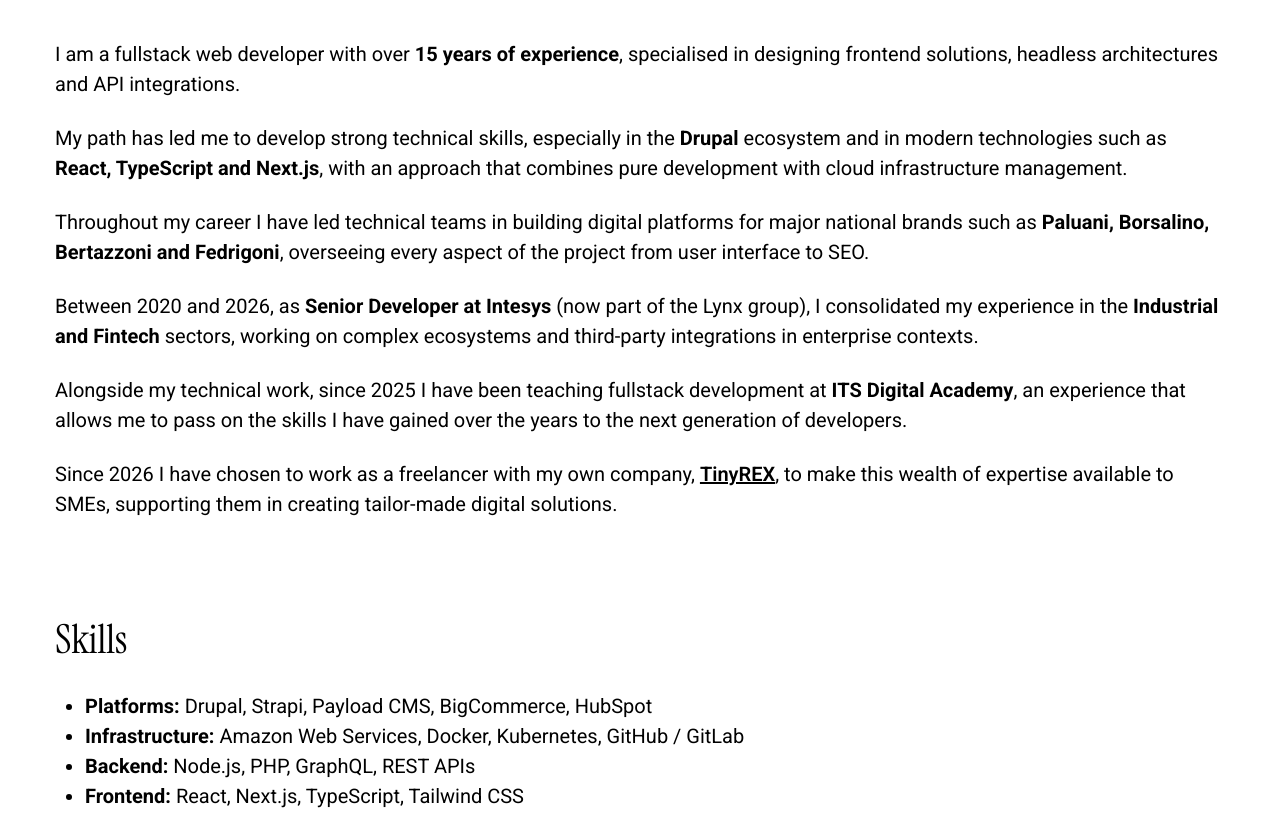
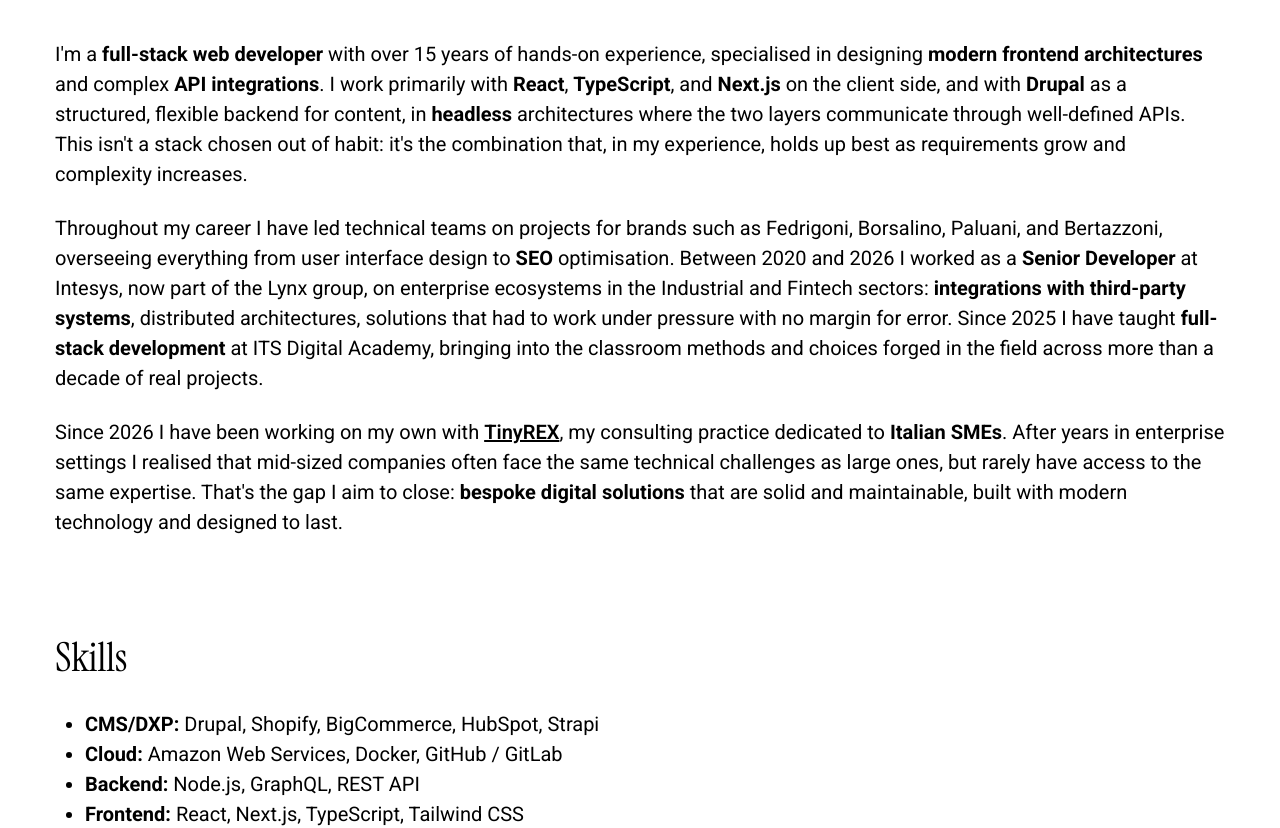
Before and after one commit to axelpezzo/alexpezzini-website, a Next.js app: page /en in a window 1280 px wide. Shown: the part 1013-1841 px from the top of the page. Built offline with nearby package versions, Linux system fonts and the light colour scheme; no server answers.

Commit message:
feat: refine content structure and enhance SectionHome components with updated links and dynamic translations

```diff
--- a/messages/en.json
+++ b/messages/en.json
@@ -8,34 +8,40 @@
   },
   "Section_2": {
     "title": "Career",
-    "p_1": "I am a fullstack web developer with over <strong>15 years of experience</strong>, specialised in designing frontend solutions, headless architectures and API integrations.",
-    "p_2": "My path has led me to develop strong technical skills, especially in the <strong>Drupal</strong> ecosystem and in modern technologies such as <strong>React, TypeScript and Next.js</strong>, with an approach that combines pure development with cloud infrastructure management.",
-    "p_3": "Throughout my career I have led technical teams in building digital platforms for major national brands such as <strong>Paluani, Borsalino, Bertazzoni and Fedrigoni</strong>, overseeing every aspect of the project from user interface to SEO.",
-    "p_4": "Between 2020 and 2026, as <strong>Senior Developer at Intesys</strong> (now part of the Lynx group), I consolidated my experience in the <strong>Industrial and Fintech</strong> sectors, working on complex ecosystems and third-party integrations in enterprise contexts.",
-    "p_5": "Alongside my technical work, since 2025 I have been teaching fullstack development at <strong>ITS Digital Academy</strong>, an experience that allows me to pass on the skills I have gained over the years to the next generation of developers.",
-    "p_6": "Since 2026 I have chosen to work as a freelancer with my own company, <tinyrex>TinyREX</tinyrex>, to make this wealth of expertise available to SMEs, supporting them in creating tailor-made digital solutions.",
+    "p_1": "I'm a <strong>full-stack web developer</strong> with over 15 years of hands-on experience, specialised in designing <strong>modern frontend architectures</strong> and complex <strong>API integrations</strong>. I work primarily with <strong>React</strong>, <strong>TypeScript</strong>, and <strong>Next.js</strong> on the client side, and with <strong>Drupal</strong> as a structured, flexible backend for content, in <strong>headless</strong> architectures where the two layers communicate through well-defined APIs. This isn't a stack chosen out of habit: it's the combination that, in my experience, holds up best as requirements grow and complexity increases.",
+    "p_2": "Throughout my career I have led technical teams on projects for brands such as Fedrigoni, Borsalino, Paluani, and Bertazzoni, overseeing everything from user interface design to <strong>SEO</strong> optimisation. Between 2020 and 2026 I worked as a <strong>Senior Developer</strong> at Intesys, now part of the Lynx group, on enterprise ecosystems in the Industrial and Fintech sectors: <strong>integrations with third-party systems</strong>, distributed architectures, solutions that had to work under pressure with no margin for error. Since 2025 I have taught <strong>full-stack development</strong> at ITS Digital Academy, bringing into the classroom methods and choices forged in the field across more than a decade of real projects.",
+    "p_3": "Since 2026 I have been working on my own with <tinyrex>TinyREX</tinyrex>, my consulting practice dedicated to <strong>Italian SMEs</strong>. After years in enterprise settings I realised that mid-sized companies often face the same technical challenges as large ones, but rarely have access to the same expertise. That's the gap I aim to close: <strong>bespoke digital solutions</strong> that are solid and maintainable, built with modern technology and designed to last.",
+    "tinyrex_link_title": "TinyREX - Digital Evolution Partner",
     "skill_title": "Skills",
-    "skill_1": "<strong>Platforms:</strong> Drupal, Strapi, Payload CMS, BigCommerce, HubSpot",
-    "skill_2": "<strong>Infrastructure:</strong> Amazon Web Services, Docker, Kubernetes, GitHub / GitLab",
-    "skill_3": "<strong>Backend:</strong> Node.js, PHP, GraphQL, REST APIs",
+    "skill_1": "<strong>CMS/DXP:</strong> Drupal, Shopify, BigCommerce, HubSpot, Strapi",
+    "skill_2": "<strong>Cloud:</strong> Amazon Web Services, Docker, GitHub / GitLab",
+    "skill_3": "<strong>Backend:</strong> Node.js, GraphQL, REST API",
     "skill_4": "<strong>Frontend:</strong> React, Next.js, TypeScript, Tailwind CSS"
   },
   "Section_3": {
     "title": "Development",
-    "block_1_title": "Web Sites & Web Applications",
-    "block_1_text": "I design and develop tailor-made <strong>websites and web applications</strong> that can be fully managed by administrative users, creating customized solutions such as private areas, corporate portals, intranets, and interactive dashboards. On the frontend, I rely on modern technologies such as <strong>Next.js, React, and TypeScript</strong>. My experience also includes the use of numerous CMSs, both in their traditional and headless versions. In particular, I have in-depth knowledge of <strong>Drupal</strong> and I am able to integrate new features with existing systems or develop fully customized projects.",
+    "block_1_title": "Web Site & Web Applications",
+    "block_1_text": "I design and develop bespoke websites and web applications, with particular attention to what happens after handover: every solution must be manageable independently by the people who use it every day, without having to call a developer for every change. I work primarily with <strong>React</strong>, <strong>Next.js</strong>, and <strong>TypeScript</strong> on the frontend, and I choose the CMS based on the project, not out of habit. I have in-depth knowledge of <strong>Drupal</strong>, which I use both in its traditional form and in <strong>headless</strong> architectures, and extensive experience integrating custom functionality into existing systems—including corporate portals, private areas, and interactive dashboards.",
     "block_2_title": "Mobile First & PWA",
-    "block_2_text": "I develop interfaces with a mobile-first approach, ensuring an optimal experience on smartphones and tablets from the early stages of the project. I also create <strong>Progressive Web Apps (PWAs)</strong>, web applications that combine the features of a website with those of a native app: installable directly on the device, accessible offline, and with reduced loading times.",
+    "block_2_text": "I design interfaces starting from the smallest screen, not as a final adaptation but as the starting point. That means the smartphone experience is not a reduced version of desktop: it is the reference everything else is built on. I also build <strong>Progressive Web Apps</strong>, applications that live in the browser but behave like native apps: they install on the device, work offline, and load quickly even on slow connections. For certain types of project it is the most sensible choice compared to a native app, both in terms of cost and maintenance.",
     "block_3_title": "Ecommerce & B2B",
-    "block_3_text": "I build <strong>Ecommerce platforms and B2B solutions</strong>, having gained extensive experience in developing online sales systems for both consumer and business markets. This expertise is supported by my official <strong>BigCommerce Developer</strong> certification, which enables me to optimally integrate purchasing flows, complex catalogs, and customized interfaces for specific needs."
+    "block_3_text": "I have worked on online sales platforms for very different markets, from consumer to B2B with complex catalogues, customer-specific price lists, and purchasing flows that resemble no standard template. I am a <strong>certified BigCommerce Developer</strong>—a platform I use when the project calls for infrastructural solidity without giving up flexibility on the frontend. For projects that need full control over architecture, I work on custom solutions integrated with the client's existing systems, from ERPs to CRMs."
   },
   "Section_4": {
     "title": "Training",
     "block_1_title": "ITS Digital Academy",
-    "block_1_text": "My experience as an ITS teacher for the <strong>Fullstack Web Developer</strong> course has allowed me to turn complex concepts into clear and concise explanations, guiding students in acquiring technical skills that are immediately applicable in the job market. Each training path is tailored, calibrated according to the starting level and the goals to be achieved, and developed through a hands-on, project-oriented approach that combines theory with real-world application."
+    "block_1_text": "Since 2025 I have been teaching full-stack development at <strong>ITS Digital Academy</strong>. It is not a side activity: it is how I chose to give something back to a profession that has given me a great deal. In the classroom I bring what I have learned on real projects—including mistakes and shortcuts that do not work. The path I build with students is practical by definition: we work on real projects from the first weeks, because the best way to learn to develop is to develop, not to study how it is done."
   },
   "Section_5": {
     "title": "Contacts",
+    "tinyrex_link_title": "TinyREX - Digital Evolution Partner",
+    "tinyrex_intro": "Through <tinyrex>TinyREX</tinyrex> I offer my senior experience in two ways: as an external developer for structured teams, or as a fractional technical lead for startups and SMEs.",
+    "daas_title": "Developer-as-a-Service",
+    "daas_body": "I handle development and maintenance of: websites, web applications, e-commerce and API integrations. I can work directly within your team or independently, following the project from brief to release.",
+    "daas_cta": "Explore my tech stack",
+    "fcto_title": "Fractional CTO",
+    "fcto_body": "I take care of the more strategic technical side: roadmap, architecture, tooling, team coordination. Useful when you need a senior technical figure without the commitment of a full-time hire.",
+    "fcto_cta": "Let's talk about your project",
     "subtitle": "For any information you can:",
     "block_1_title": "Send me an email",
     "block_2_title": "Contact me on LinkedIn",
--- a/messages/it.json
+++ b/messages/it.json
@@ -8,34 +8,40 @@
   },
   "Section_2": {
     "title": "Carriera",
-    "p_1": "Sono uno sviluppatore web fullstack con oltre <strong>15 anni di esperienza</strong>, specializzato nella progettazione di soluzioni frontend, architetture headless e integrazioni API.",
-    "p_2": "Il mio percorso mi ha portato a maturare una forte competenza tecnica, in particolare nell'ecosistema <strong>Drupal</strong> e nelle tecnologie moderne come <strong>React, TypeScript e Next.js</strong>, con un approccio che unisce lo sviluppo puro alla gestione dell'infrastruttura cloud.",
-    "p_3": "Nel corso della mia carriera ho guidato team tecnici nella realizzazione di piattaforme digitali per brand di rilievo nazionale come <strong>Paluani, Borsalino, Bertazzoni e Fedrigoni</strong>, curando ogni aspetto del progetto: dall'interfaccia utente alla SEO.",
-    "p_4": "Tra il 2020 e il 2026, come <strong>Senior Developer in Intesys</strong> (oggi parte del gruppo Lynx), ho consolidato la mia esperienza nei settori <strong>Industrial e Fintech</strong>, lavorando su ecosistemi complessi e integrazioni di terze parti in contesti enterprise.",
-    "p_5": "Parallelamente all'attività tecnica, dal 2025 insegno sviluppo fullstack presso <strong>l'ITS Digital Academy</strong>, un'esperienza che mi permette di trasmettere le competenze maturate negli anni alle nuove generazioni di sviluppatori.",
-    "p_6": "Dal 2026 ho scelto di intraprendere la libera professione con la mia realtà, <tinyrex>TinyREX</tinyrex>, per mettere questo bagaglio di competenze a disposizione delle PMI, supportandole nella creazione di soluzioni digitali su misura.",
+    "p_1": "Sono uno <strong>sviluppatore web fullstack</strong> con oltre 15 anni di esperienza sul campo, specializzato nella progettazione di <strong>architetture frontend moderne</strong> e <strong>integrazioni API</strong> complesse. Lavoro principalmente con <strong>React</strong>, <strong>TypeScript</strong> e <strong>Next.js</strong> per la parte client, e con <strong>Drupal</strong> come backend strutturato e flessibile per la gestione dei contenuti, in architetture <strong>headless</strong> dove i due livelli comunicano attraverso API ben definite. Non è uno stack scelto per abitudine: è la combinazione che, nella mia esperienza, regge meglio quando i requisiti crescono e la complessità aumenta.",
+    "p_2": "Nel corso della carriera ho guidato team tecnici su progetti per brand come Fedrigoni, Borsalino, Paluani e Bertazzoni, curando ogni aspetto dalla progettazione dell'interfaccia utente all'ottimizzazione <strong>SEO</strong>. Tra il 2020 e il 2026 ho lavorato come <strong>Senior Developer</strong> in Intesys, oggi parte del gruppo Lynx, su ecosistemi enterprise nei settori Industrial e Fintech: <strong>integrazioni con sistemi di terze parti</strong>, architetture distribuite, soluzioni che dovevano funzionare sotto pressione senza margine di errore. Dal 2025 insegno <strong>sviluppo fullstack</strong> all'ITS Digital Academy, dove porto in aula metodi e scelte costruiti sul campo in oltre un decennio di progetti reali.",
+    "p_3": "Dal 2026 lavoro in proprio con <tinyrex>TinyREX</tinyrex>, la mia realtà di consulenza dedicata alle <strong>PMI italiane</strong>. Dopo anni in contesti enterprise ho capito che le aziende di dimensioni medie hanno spesso gli stessi problemi tecnici delle grandi, ma raramente accesso alle stesse competenze. È il gap che cerco di colmare: <strong>soluzioni digitali su misura</strong>, solide e manutenibili, costruite con tecnologie moderne e pensate per durare nel tempo.",
+    "tinyrex_link_title": "TinyREX - Digital Evolution Partner",
     "skill_title": "Competenze",
-    "skill_1": "<strong>Piattaforme:</strong> Drupal, Strapi, Payload CMS, BigCommerce, HubSpot",
-    "skill_2": "<strong>Infrastruttura:</strong> Amazon Web Services, Docker, Kubernetes, GitHub / GitLab",
-    "skill_3": "<strong>Backend:</strong> Node.js, PHP, GraphQL, REST APIs",
+    "skill_1": "<strong>CMS/DXP:</strong> Drupal, Shopify, BigCommerce, HubSpot, Strapi",
+    "skill_2": "<strong>Cloud:</strong> Amazon Web Services, Docker, GitHub / GitLab",
+    "skill_3": "<strong>Backend:</strong> Node.js, GraphQL, REST API",
     "skill_4": "<strong>Frontend:</strong> React, Next.js, TypeScript, Tailwind CSS"
   },
   "Section_3": {
     "title": "Sviluppo",
     "block_1_title": "Web Site & Web Applications",
-    "block_1_text": "Progetto e sviluppo <strong>siti e applicazioni web</strong> tailor-made completamente gestibili in autonomia dagli utenti amministrativi creando soluzioni personalizzate come aree riservate, portali aziendali, intranet e dashboard interattive. Nel frontend mi affido a tecnologie moderne come <strong>Next.js, React e TypeScript</strong>. La mia esperienza include anche l'utilizzo di numerosi CMS, sia nella loro versione tradizionale che headless. In particolare, ho una approfondita conoscenza di <strong>Drupal</strong> e sono in grado di integrare nuove funzionalità con sistemi esistenti o di realizzare progetti completamente personalizzati.",
+    "block_1_text": "Progetto e sviluppo siti e applicazioni web su misura, con un'attenzione particolare a quello che succede dopo la consegna: ogni soluzione deve essere gestibile in autonomia da chi la usa ogni giorno, senza dover chiamare uno sviluppatore per ogni modifica. Lavoro principalmente con <strong>React</strong>, <strong>Next.js</strong> e <strong>TypeScript</strong> sul frontend, e scelgo il CMS in base al progetto, non per abitudine. Ho una conoscenza approfondita di <strong>Drupal</strong>, che uso sia nella sua forma tradizionale che in architettura <strong>headless</strong>, e una lunga esperienza nell'integrare funzionalità custom in sistemi già esistenti, portali aziendali, aree riservate e dashboard interattive inclusi.",
     "block_2_title": "Mobile First & PWA",
-    "block_2_text": "Sviluppo interfacce con un approccio mobile first, garantendo un'esperienza ottimale su smartphone e tablet fin dalle prime fasi del progetto. Inoltre creo <strong>Progressive Web App (PWA)</strong>, applicazioni web che combinano le funzionalità di un sito con quelle di un'app nativa: installabili direttamente sul dispositivo, accessibili offline e con tempi di caricamento ridotti.",
+    "block_2_text": "Progetto le interfacce partendo dallo schermo più piccolo, non come adattamento finale ma come punto di partenza. Significa che l'esperienza su smartphone non è una versione ridotta di quella desktop: è il riferimento su cui si costruisce tutto il resto. Sviluppo anche <strong>Progressive Web App</strong>, applicazioni che vivono nel browser ma si comportano come app native: si installano sul dispositivo, funzionano offline e si caricano velocemente anche su connessioni lente. Per certi tipi di progetto è la scelta più sensata rispetto a un'app nativa, sia in termini di costi che di manutenzione.",
     "block_3_title": "Ecommerce & B2B",
-    "block_3_text": "Realizzo piattaforme <strong>Ecommerce e soluzioni B2B</strong>, avendo maturato una lunga esperienza nello sviluppo di sistemi di vendita online sia per il mercato consumer che per quello aziendale. Questa competenza è supportata dalla certificazione ufficiale di <strong>BigCommerce Developer</strong>, che mi permette di integrare al meglio flussi di acquisto, cataloghi complessi e interfacce personalizzate per esigenze specifiche."
+    "block_3_text": "Ho lavorato su piattaforme di vendita online per mercati molto diversi tra loro, dal consumer al B2B con cataloghi complessi, listini personalizzati per cliente e flussi di acquisto che non assomigliano a nessun template standard. Sono <strong>certificato BigCommerce Developer</strong>, una piattaforma che uso quando il progetto richiede solidità infrastrutturale senza rinunciare alla flessibilità sul frontend. Per i progetti che richiedono un controllo totale sull'architettura, lavoro su soluzioni custom integrate con i sistemi già in uso dal cliente, dai gestionali ai CRM."
   },
   "Section_4": {
     "title": "Formazione",
     "block_1_title": "ITS Digital Academy",
-    "block_1_text": "La mia esperienza come docente ITS per il corso di <strong>Sviluppatore Web Fullstack</strong> mi ha consentito di trasformare concetti complessi in spiegazioni chiare e sintetiche, guidando i ragazzi nell'acquisizione di competenze tecniche immediatamente spendibili nel mondo del lavoro. Ogni percorso formativo è studiato su misura, calibrato in base al livello di partenza e agli obiettivi da raggiungere, e si sviluppa attraverso un approccio pratico e orientato a progetti reali, così da unire teoria e applicazione concreta."
+    "block_1_text": "Dal 2025 insegno sviluppo fullstack presso <strong>ITS Digital Academy</strong>. Non è un'attività collaterale: è il modo in cui ho scelto di restituire qualcosa a una professione che mi ha dato molto. In aula porto quello che ho imparato sui progetti reali, compresi gli errori e le scorciatoie che non funzionano. Il percorso che costruisco con gli studenti è pratico per definizione: si lavora su progetti concreti fin dalle prime settimane, perché il modo migliore per imparare a sviluppare è sviluppare, non studiare come si fa."
   },
   "Section_5": {
     "title": "Contatti",
+    "tinyrex_link_title": "TinyREX - Digital Evolution Partner",
+    "tinyrex_intro": "Con <tinyrex>TinyREX</tinyrex> metto a disposizione la mia esperienza senior in due modalità: come developer esterno per team strutturati o come riferimento tecnico su base frazionata per startup e PMI.",
+    "daas_title": "Developer-as-a-Service",
+    "daas_body": "Mi occupo dello sviluppo e della manutenzione di: siti, applicazioni web, e-commerce e integrazioni API. Posso lavorare direttamente all'interno del tuo team o in autonomia, seguendo il progetto dall'analisi al rilascio.",
+    "daas_cta": "Scopri il mio stack tecnologico",
+    "fcto_title": "Fractional CTO",
+    "fcto_body": "Mi occupo della parte tecnica più strategica: roadmap, architettura, scelta degli strumenti, coordinamento del team. È utile quando serve una figura tecnica senior senza il peso di un'assunzione a tempo pieno.",
+    "fcto_cta": "Parliamo del tuo progetto",
     "subtitle": "Per qualunque informazione puoi:",
     "block_1_title": "Scrivermi una mail",
     "block_2_title": "Contattarmi su LinkedIn",
--- a/src/components/section-home-2/index.tsx
+++ b/src/components/section-home-2/index.tsx
@@ -2,7 +2,7 @@
 import { Container } from "../container";
 import { useTranslations } from "next-intl";
 
-const MAX_PARAGRAPHS = 6;
+const MAX_PARAGRAPHS = 3;
 const TINYREX_URL = "https://www.tinyrex.it/";
 
 const SectionHome_2 = () => {
@@ -28,6 +28,7 @@
                         href={TINYREX_URL}
                         target="_blank"
                         rel="noopener noreferrer"
+                        title={t("tinyrex_link_title")}
                       >
                         {chunks}
                       </a>
```
Also changed, not shown: src/components/section-home-5/index.tsx (+66 -5 lines).
